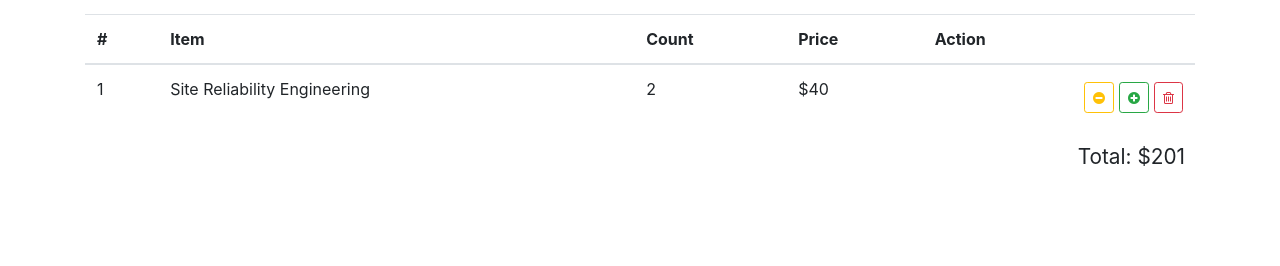
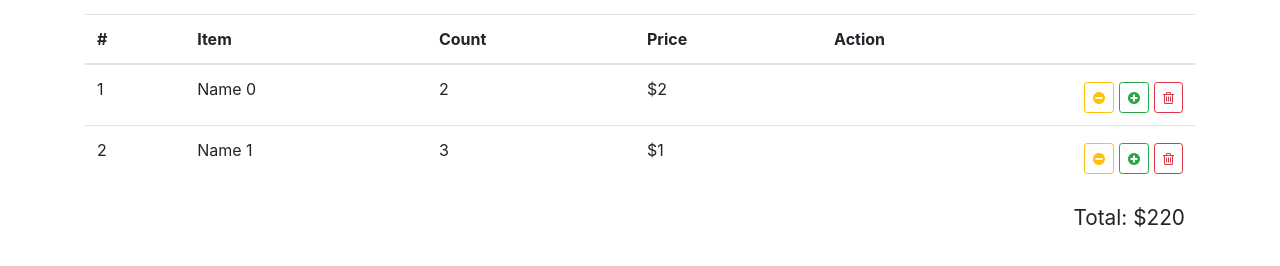
Before and after one commit to cuidadoso/pro-react-re-store, a React (Create React App) app: page / in a window 1280 px wide. Shown: the part 438-704 px from the top of the page. Built offline with nearby package versions, Linux system fonts and the light colour scheme.

Commit message:
lesson 134 - connect new component to redux

```diff
--- a/src/components/shopping-cart-table/shopping-cart-table.js
+++ b/src/components/shopping-cart-table/shopping-cart-table.js
@@ -1,7 +1,46 @@
 import React from "react";
+import { connect } from "react-redux";
 import "./shopping-cart-table.css";
 
-const ShoppingCartTable = () => {
+const ShoppingCartTable = ({
+  items,
+  total,
+  onIncrease,
+  onDecrease,
+  onDelete
+}) => {
+  const renderRow = (item, idx) => {
+    const { id, name, count, total } = item;
+    return (
+      <tr key={id}>
+        <td>{idx + 1}</td>
+        <td>{name}</td>
+        <td>{count}</td>
+        <td>${total}</td>
+        <td>
+          <button
+            onClick={() => onDelete(id)}
+            className="btn btn-outline-danger btn-sm float-right"
+          >
+            <i className="fa fa-trash-o" />
+          </button>
+          <button
+            onClick={() => onIncrease(id)}
+            className="btn btn-outline-success btn-sm float-right"
+          >
+            <i className="fa fa-plus-circle" />
+          </button>
+          <button
+            onClick={() => onDecrease(id)}
+            className="btn btn-outline-warning btn-sm float-right"
+          >
+            <i className="fa fa-minus-circle" />
+          </button>
+        </td>
+      </tr>
+    );
+  };
+
   return (
     <div className="shopping-cart-table">
       <h2>Your Order</h2>
@@ -16,30 +55,38 @@
           </tr>
         </thead>
 
-        <tbody>
-          <tr>
-            <td>1</td>
-            <td>Site Reliability Engineering</td>
-            <td>2</td>
-            <td>$40</td>
-            <td>
-              <button className="btn btn-outline-danger btn-sm float-right">
-                <i className="fa fa-trash-o" />
-              </button>
-              <button className="btn btn-outline-success btn-sm float-right">
-                <i className="fa fa-plus-circle" />
-              </button>
-              <button className="btn btn-outline-warning btn-sm float-right">
-                <i className="fa fa-minus-circle" />
-              </button>
-            </td>
-          </tr>
-        </tbody>
+        <tbody>{items.map(renderRow)}</tbody>
       </table>
 
-      <div className="total">Total: $201</div>
+      <div className="total">Total: ${total}</div>
     </div>
   );
 };
 
-export default ShoppingCartTable;
+const mapStateToProps = ({ cartItems, orderTotal }) => {
+  return {
+    items: cartItems,
+    total: orderTotal
+  };
+};
+
+const mapDispatchToProps = () => {
+  return {
+    onIncrease: id => {
+      console.log(`Increase ${id}`);
+    },
+
+    onDecrease: id => {
+      console.log(`Decrease ${id}`);
+    },
+
+    onDelete: id => {
+      console.log(`Delete ${id}`);
+    }
+  };
+};
+
+export default connect(
+  mapStateToProps,
+  mapDispatchToProps
+)(ShoppingCartTable);
--- a/src/reducers/index.js
+++ b/src/reducers/index.js
@@ -1,28 +1,63 @@
 const initialState = {
   books: [],
   loading: true,
-  error: null
+  error: null,
+  cartItems: [
+    {
+      id: 0,
+      name: "Name 0",
+      count: 2,
+      total: 2
+    },
+    {
+      id: 1,
+      name: "Name 1",
+      count: 3,
+      total: 1
+    }
+  ],
+  orderTotal: 220
 };
 
 const reducer = (state = initialState, action) => {
   switch (action.type) {
     case "FETCH_BOOKS_REQUEST":
       return {
+        ...state,
         books: [],
         loading: true,
         error: null
       };
+
     case "FETCH_BOOKS_SUCCESS":
       return {
+        ...state,
         books: action.payload,
         loading: false,
         error: null
       };
+
     case "FETCH_BOOKS_FAILURE":
       return {
+        ...state,
         books: [],
         loading: false,
         error: action.payload
+      };
+
+    case "BOOK_ADDED_TO_CART":
+      const bookId = action.payload;
+      const book = state.books.find(book => book.id === bookId);
+      const newItem = {
+        id: book.id,
+        name: book.title,
+        count: 1,
+        total: book.price
+      };
+
+      return {
+        ...state,
+        cartItems: [...state.cartItems, newItem]
       };
 
     default:
```
